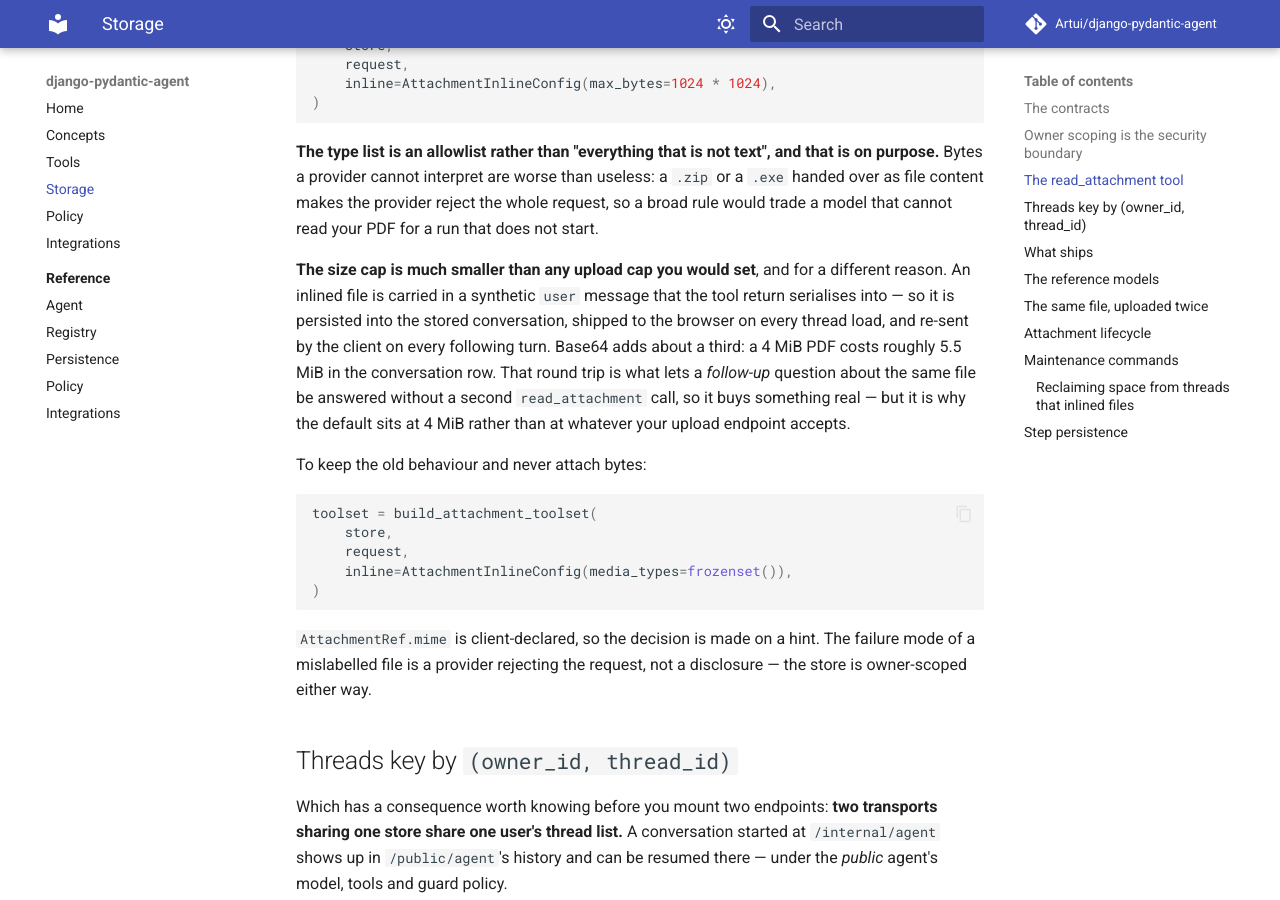
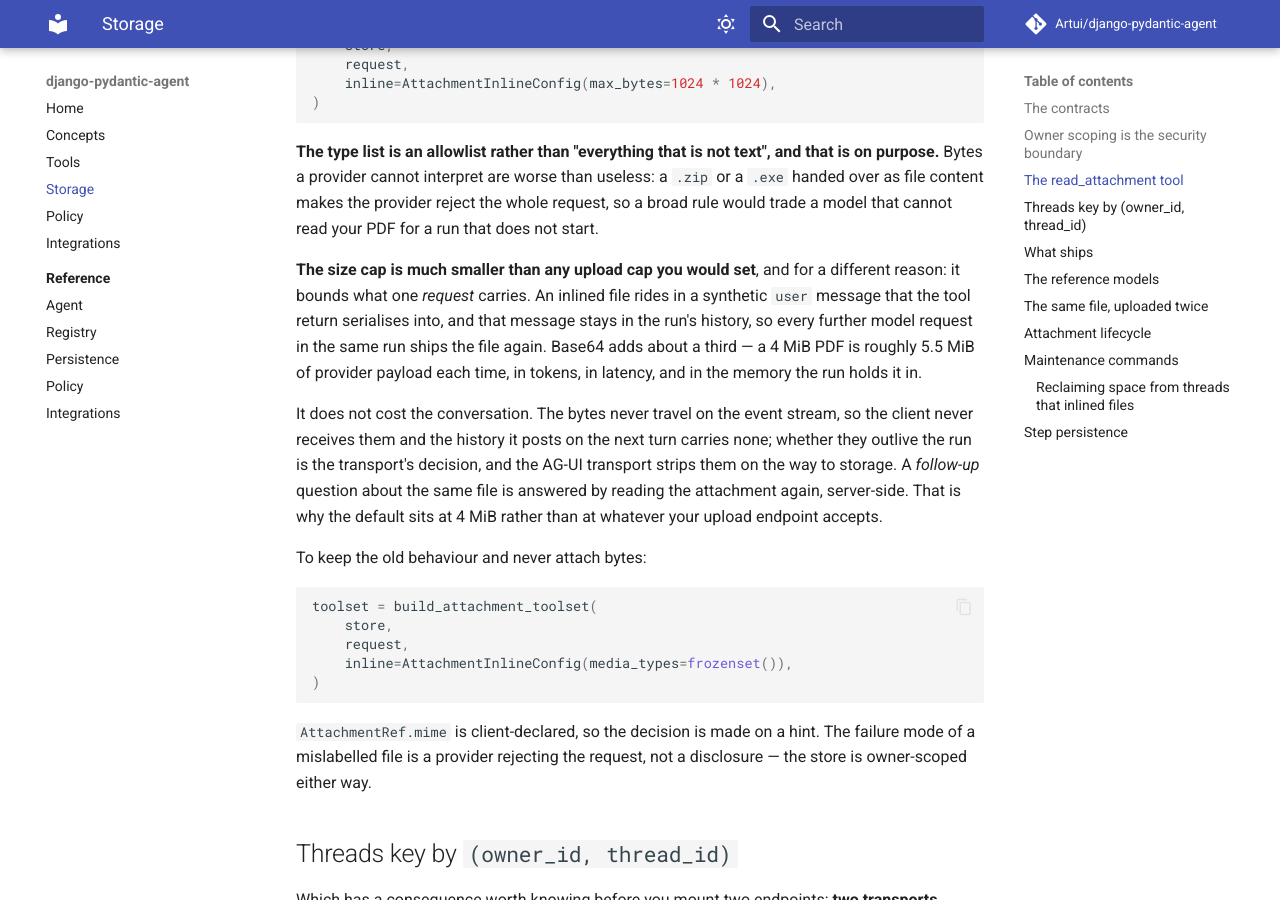
Before and after one commit to Artui/django-pydantic-agent, an MkDocs documentation site: the page built from docs/storage.md, in a window 1280 px wide and 900 px high, scrolled down 1462 px. Built offline with MkDocs 1.6.1 and Material for MkDocs 9.7.7, drawn with Linux system fonts in a browser that asks for light colours; comment, search, counter and statistics services are not loaded.

Commit message:
Say the true reason inlined bytes are capped
Two claims in the release entry were measurably false, and this branch is
what makes them false, so they are corrected here.

The bytes were said to be re-sent by the client on every following turn.
They are not: they never travel on the event stream at all, so the client
never receives them and the history it posts next turn carries none. That
only ever happened after a thread reload, out of the stored row.

And the round trip was credited with letting a follow-up question about
the same file be answered without a second read. With the transport no
longer persisting those bytes, that never happens - a follow-up always
re-reads the attachment server-side.

Which leaves the cap justified on the cost it actually guards, and the
reasoning was stated the same way in three more places. The bytes stay in
the run's history, so every further model request in that run ships the
file again: payload, tokens, latency, and the memory the run holds it in.
Per request, inside one run, rather than per stored thread forever.

The 4 MiB default is unchanged. Only the stated reason for it moves.

Co-Authored-By: Claude Opus 5 <noreply@anthropic.com>

```diff
--- a/docs/storage.md
+++ b/docs/storage.md
@@ -65,14 +65,20 @@ whole request, so a broad rule would trade a model that cannot read your PDF
 for a run that does not start.
 
 **The size cap is much smaller than any upload cap you would set**, and for a
-different reason. An inlined file is carried in a synthetic `user` message that
-the tool return serialises into — so it is persisted into the stored
-conversation, shipped to the browser on every thread load, and re-sent by the
-client on every following turn. Base64 adds about a third: a 4 MiB PDF costs
-roughly 5.5 MiB in the conversation row. That round trip is what lets a
-*follow-up* question about the same file be answered without a second
-`read_attachment` call, so it buys something real — but it is why the default
-sits at 4 MiB rather than at whatever your upload endpoint accepts.
+different reason: it bounds what one *request* carries. An inlined file rides in
+a synthetic `user` message that the tool return serialises into, and that
+message stays in the run's history, so every further model request in the same
+run ships the file again. Base64 adds about a third — a 4 MiB PDF is roughly
+5.5 MiB of provider payload each time, in tokens, in latency, and in the memory
+the run holds it in.
+
+It does not cost the conversation. The bytes never travel on the event stream,
+so the client never receives them and the history it posts on the next turn
+carries none; whether they outlive the run is the transport's decision, and the
+AG-UI transport strips them on the way to storage. A *follow-up* question about
+the same file is answered by reading the attachment again, server-side. That is
+why the default sits at 4 MiB rather than at whatever your upload endpoint
+accepts.
 
 To keep the old behaviour and never attach bytes:
 
```
Also changed, not shown: CHANGELOG.md (+17 -11 lines), 2 other files.
